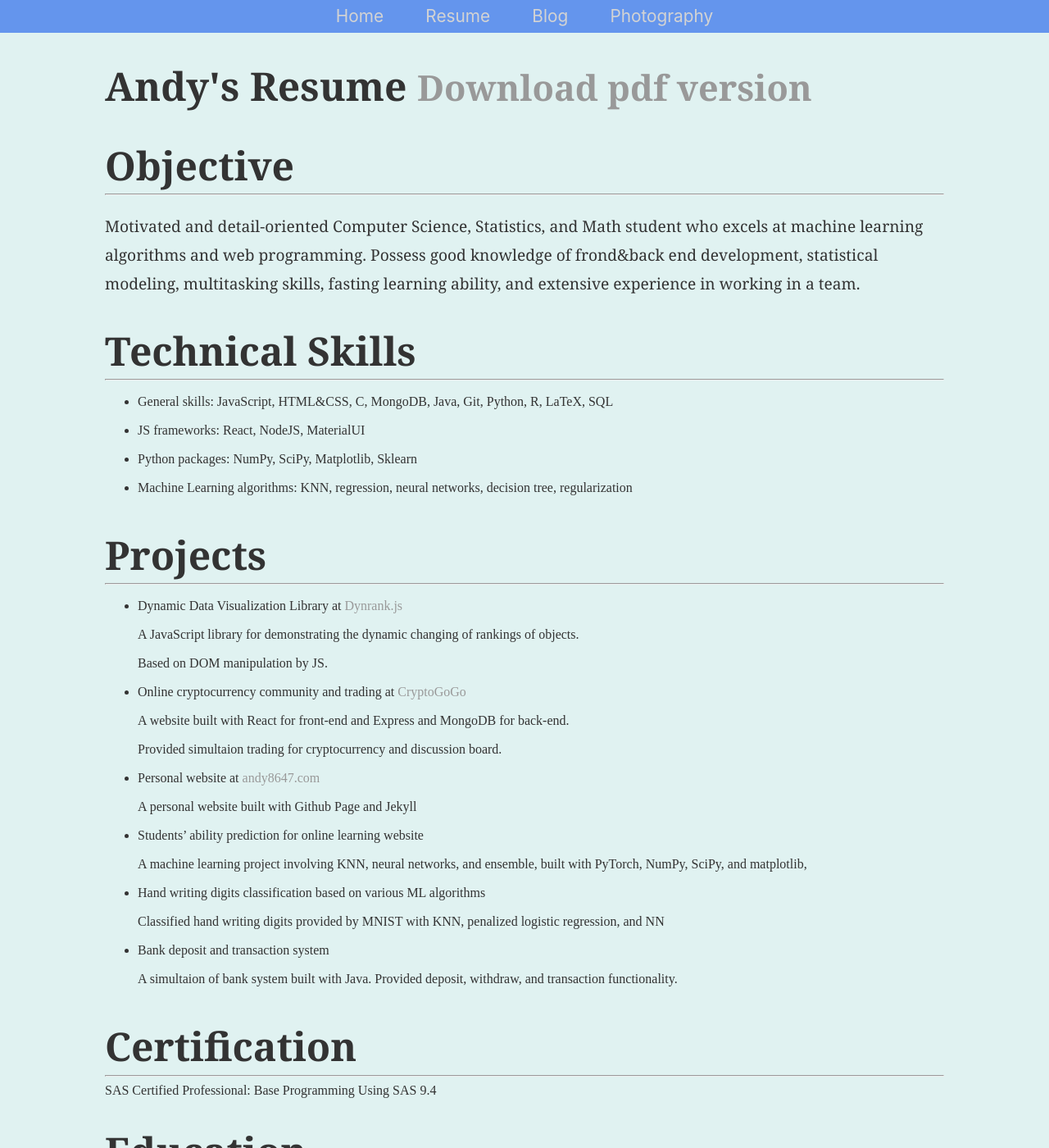
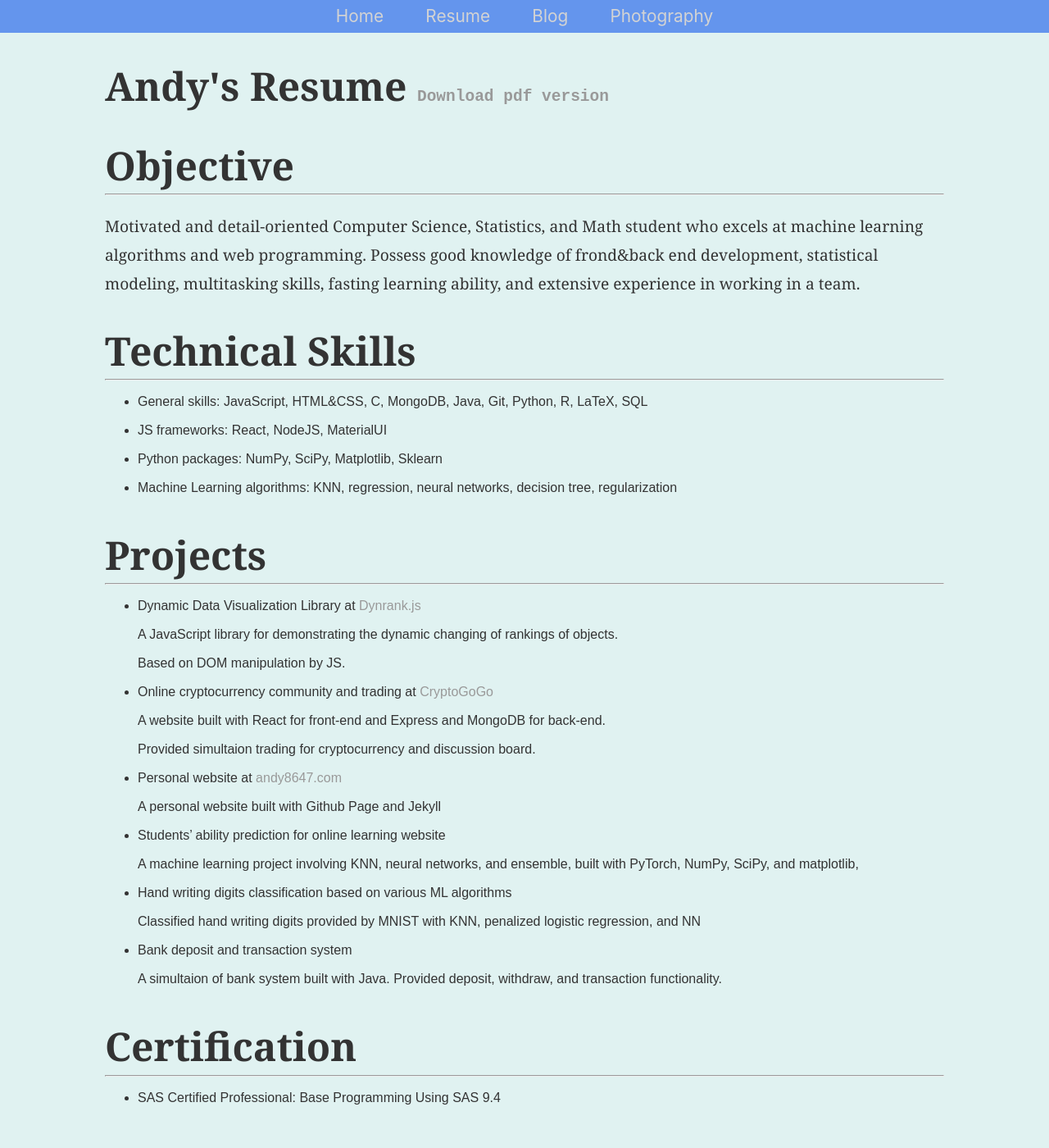
Before and after one commit to Andy8647/Andy8647.github.io, a Jekyll site: the page built from cv/index.html, in a window 1280 px wide and 1400 px high. Shown: the whole window at 82% size. Built offline with Jekyll 4.4.1, drawn with Linux system fonts in a browser that asks for light colours.

Commit message:
cv styles

```diff
--- a/css/styles.css
+++ b/css/styles.css
@@ -100,9 +100,10 @@ ul.posts li {
 }
 
 .dbtn {
-  font-size: 90%;
+  font-size: 50%;
   text-decoration: none;
   color: #999;
+  font-family: monospace;
 }
 
 hr {
@@ -112,4 +113,5 @@ hr {
 .skillList {
   list-style-type: disc;
   line-height: 35px;
+  font-family: sans-serif;
 }
--- a/cv/index.html
+++ b/cv/index.html
@@ -61,7 +61,11 @@ Possess good knowledge of frond&amp;back end development, statistical modeling,
 </ul>
 <h1>Certification</h1>
 <hr />
-SAS Certified Professional: Base Programming Using SAS 9.4
+<ul class="skillList">
+    <li>
+        SAS Certified Professional: Base Programming Using SAS 9.4
+    </li>
+</ul>
 <h1 >Education</h1>
 <hr />
 <strong>University of Toronto</strong> Sep 2017 - present<br />
```
